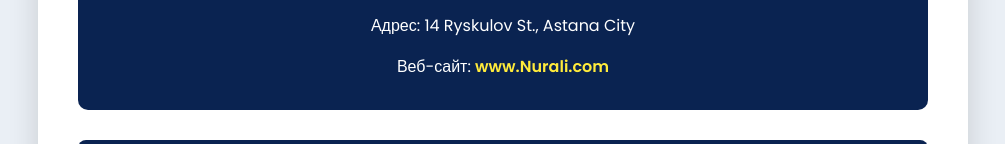
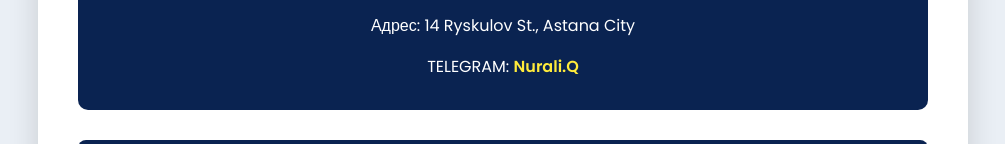
Before and after one commit to qalqamann/Big-Ben, a plain HTML site: page index.html in a window 1280 px wide. Shown: the part 363-507 px from the top of the page, without its empty margins (137-1142 px from the left). Drawn offline with Linux system fonts and the light colour scheme.

Commit message:
Update index.html

```diff
--- a/index.html
+++ b/index.html
@@ -109,7 +109,7 @@
         <p>Email: <a href="mailto:nurali.kalkamanov@astanaboysbil.edu.kz">nurali.kalkamanov@astanaboysbil.edu.kz</a></p>
         <p>Телефон: +8 778 291 18 22</p>
         <p>Адрес: 14 Ryskulov St., Astana City</p>
-        <p>Веб-сайт: <a href="http://www.Nurali.com">www.Nurali.com</a></p>
+        <p>TELEGRAM: <a href="https://t.me/Galathusnivisamans">Nurali.Q</a></p>
     </div>
 
     <div class="section">
```
